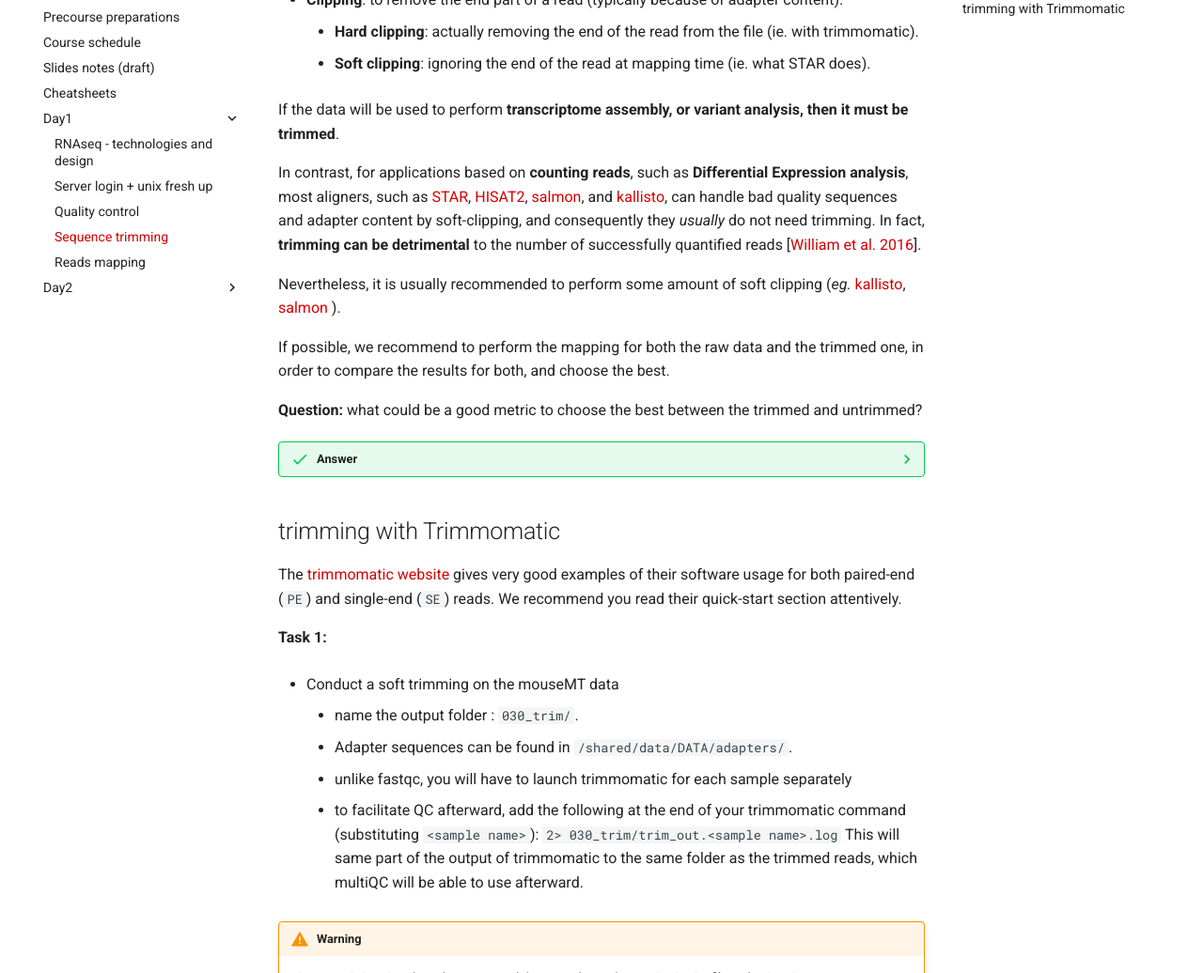
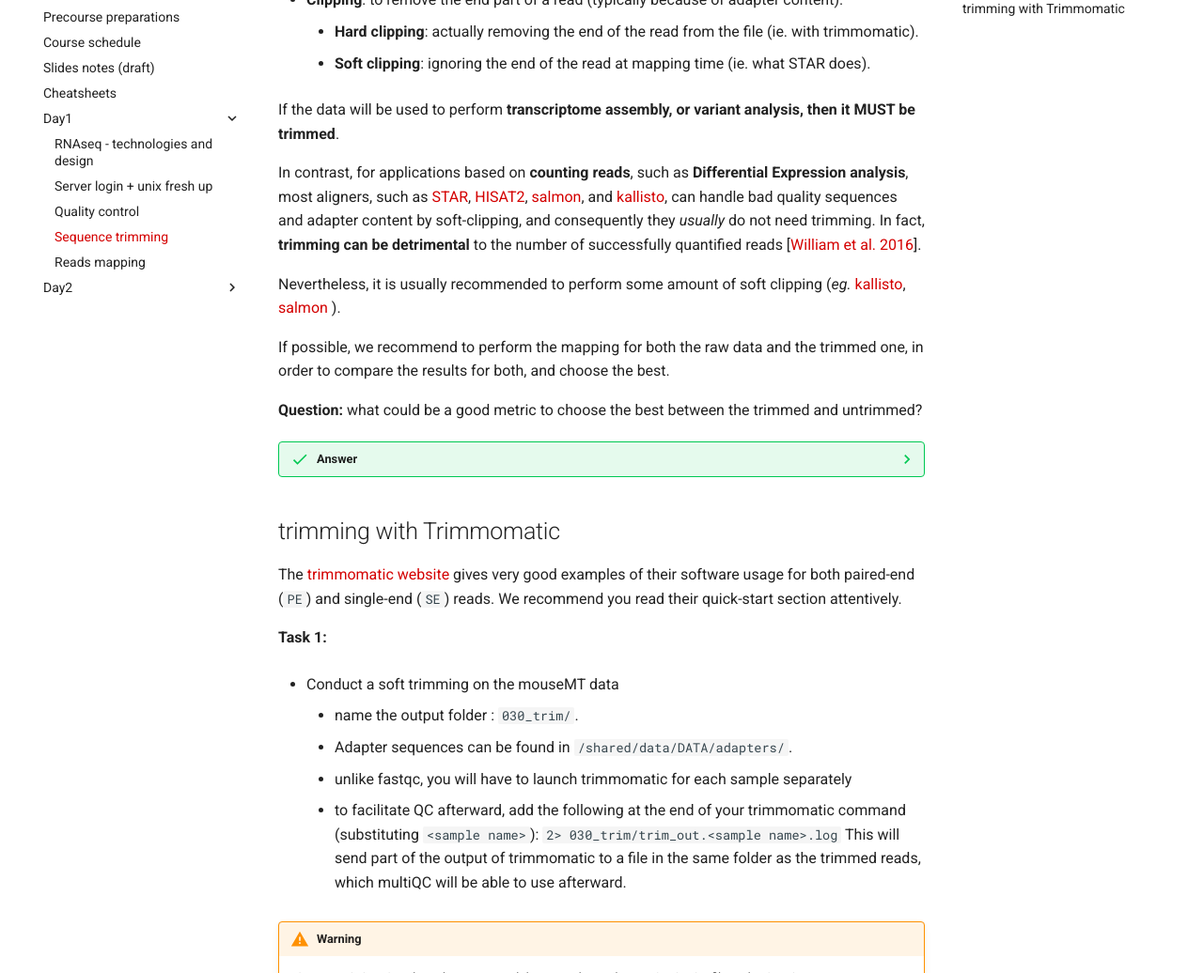
Before and after one commit to sib-swiss/RNAseq-introduction-training, an MkDocs documentation site: the page built from docs/days/trimming.md, in a window 1280 px wide and 1400 px high, scrolled down 690 px. Shown: the part 153-1189 px from the top of the window at 94% size. Built offline with MkDocs 1.6.1 and Material for MkDocs 9.7.7, drawn with Linux system fonts in a browser that asks for light colours; comment, search, counter and statistics services are not loaded.

Commit message:
Question re: adaptor sequences for Trimmomatic

````diff
--- a/docs/days/trimming.md
+++ b/docs/days/trimming.md
@@ -28,7 +28,7 @@
  	* **Soft clipping**: ignoring the end of the read at mapping time (ie. what STAR does).
 
 
-If the data will be used to perform **transcriptome assembly, or variant analysis, then it must be trimmed**.
+If the data will be used to perform **transcriptome assembly, or variant analysis, then it MUST be trimmed**.
 
 
 In contrast, for applications based on **counting reads**, such as **Differential Expression analysis**, most aligners, such as [STAR](https://github.com/alexdobin/STAR), [HISAT2](http://daehwankimlab.github.io/hisat2/), [salmon](https://salmon.readthedocs.io/en/latest/salmon.html), and [kallisto](https://pachterlab.github.io/kallisto/manual), can handle bad quality sequences and adapter content by soft-clipping, and consequently they _usually_ do not need trimming.
@@ -63,7 +63,7 @@
      - unlike fastqc, you will have to launch trimmomatic for each sample separately
      - to facilitate QC afterward, add the following at the end of your trimmomatic command (substituting `<sample name>`):
 		 		`2> 030_trim/trim_out.<sample name>.log`
-		 		This will same part of the output of trimmomatic to the same folder as the trimmed reads, which multiQC will be able to use afterward.
+		 		This will send part of the output of trimmomatic to a file in the same folder as the trimmed reads, which multiQC will be able to use afterward.
 
 
 !!! warning
@@ -75,6 +75,7 @@
 	java -jar $EBROOTTRIMMOMATIC/trimmomatic-0.39.jar
 	```
 
+<!-- Should add a note on grabbing the FASTA files for the adaptor sequences? -->
 
 ??? success "trimmomatics sbatch script"
 
````
